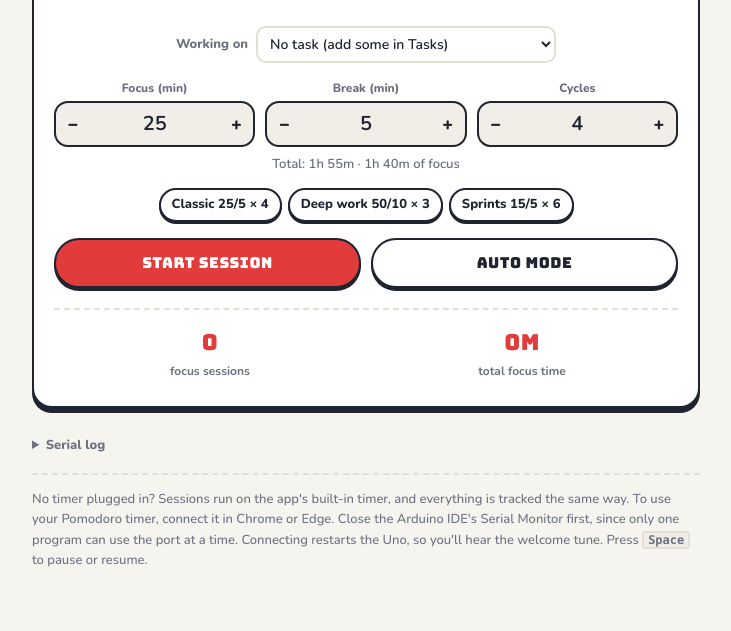
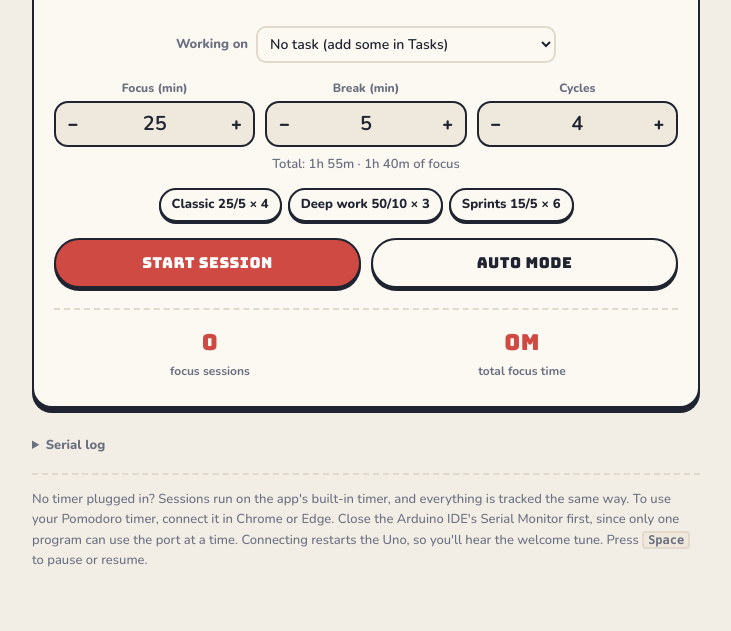
Before and after one commit to matthewtang29/pomegranate, a plain HTML site: page index.html in a window 1280 px wide. Shown: the part 480-1111 px from the top of the page, without its empty margins (274-1005 px from the left). Drawn offline with Linux system fonts and the light colour scheme.

Commit message:
Add files via upload

```diff
--- a/index.html
+++ b/index.html
@@ -6,13 +6,13 @@
 <meta name="viewport" content="width=device-width, initial-scale=1">
 <title>Pomegranate</title>
 <meta name="description" content="Pomegranate: control Matthew Tang's Arduino Pomodoro timer over USB, plan tasks, and track study time.">
-<meta name="theme-color" content="#e23b3b">
+<meta name="theme-color" content="#d04a44">
 <link rel="manifest" href="manifest.webmanifest">
 <link rel="icon" href="icons/icon.svg" type="image/svg+xml">
 <link rel="apple-touch-icon" href="icons/icon-192.png">
 <link rel="preload" href="fonts/bungee.woff2" as="font" type="font/woff2" crossorigin>
 <link rel="preload" href="fonts/nunito.woff2" as="font" type="font/woff2" crossorigin>
-<link rel="stylesheet" href="style.css?v=2026.10.02a">
+<link rel="stylesheet" href="style.css?v=2026.10.02b">
 <script>
   // Apply the saved theme before the page draws, so there's no flash of the default colors
   (function () {
@@ -60,7 +60,7 @@
         <div class="tm-label">Accent color</div>
         <div class="swatches" id="swatches" role="group" aria-label="Accent color"></div>
         <label class="custom-color">
-          <input type="color" id="customColor" value="#e23b3b">
+          <input type="color" id="customColor" value="#d04a44">
           <span>Custom color…</span>
         </label>
         <button type="button" class="small" id="themeReset">Reset to default</button>
@@ -391,16 +391,16 @@
 
 <div class="toast" id="toast" role="status"></div>
 
-<script src="app.js?v=2026.10.02a"></script>
-<script src="localtimer.js?v=2026.10.02a"></script>
-<script src="notify.js?v=2026.10.02a"></script>
-<script src="score.js?v=2026.10.02a"></script>
-<script src="analytics.js?v=2026.10.02a"></script>
-<script src="tasks.js?v=2026.10.02a"></script>
-<script src="calendar.js?v=2026.10.02a"></script>
-<script src="journal.js?v=2026.10.02a"></script>
-<script src="sync.js?v=2026.10.02a"></script>
-<script src="theme.js?v=2026.10.02a"></script>
-<script src="main.js?v=2026.10.02a"></script>
+<script src="app.js?v=2026.10.02b"></script>
+<script src="localtimer.js?v=2026.10.02b"></script>
+<script src="notify.js?v=2026.10.02b"></script>
+<script src="score.js?v=2026.10.02b"></script>
+<script src="analytics.js?v=2026.10.02b"></script>
+<script src="tasks.js?v=2026.10.02b"></script>
+<script src="calendar.js?v=2026.10.02b"></script>
+<script src="journal.js?v=2026.10.02b"></script>
+<script src="sync.js?v=2026.10.02b"></script>
+<script src="theme.js?v=2026.10.02b"></script>
+<script src="main.js?v=2026.10.02b"></script>
 </body>
 </html>
--- a/style.css
+++ b/style.css
@@ -5,23 +5,24 @@
 :root[data-theme="dark"] { color-scheme: dark; }
 
 :root {
-  --bg: #f6f4ef;
-  --card: #ffffff;
+  --bg: #f2eee6;
+  --card: #fcf9f3;
   --text: #1f2430;
   --muted: #6b7080;
-  --line: #e3dfd5;
-  --field: #f1eee7;
-  --focus: #e23b3b;
-  --rest: #2bb3a6;
-  --paused: #f28c28;
+  --line: #e0d9cc;
+  --field: #eee8dd;
+  --focus: #d04a44;
+  --rest: #3a9e94;
+  --paused: #dd8a3e;
   --idle: #c9c4b8;
-  --accent: #e23b3b;
+  --accent: #d04a44;
   --accent-text: #ffffff;
   --shadow: none;
   /* robot-lab look: chunky ink outlines, offset shadows, bright pops */
   --ink: #1f2430;
-  --pop: #f5c842;
-  --teal: #2bb3a6;
+  --pop: #e6c260;
+  --timer: #2a2f3b;
+  --teal: #3a9e94;
   --dot: rgba(31,36,48,.07);
   /* chart series (validated colorblind-safe set) + delta text */
   --s1: #2a78d6;
@@ -36,19 +37,20 @@
   :root:not([data-theme="light"]) {
     --bg: #181b23;
     --card: #242a37;
-    --text: #f3f0e8;
+    --text: #ebe5d8;
     --muted: #a3a8b6;
     --line: #363d4d;
     --field: #2d3443;
-    --focus: #ff5a5a;
-    --rest: #3ccbbc;
-    --paused: #f7a04a;
+    --focus: #dc5d57;
+    --rest: #4bb0a5;
+    --paused: #e09a58;
     --idle: #4a5163;
-    --accent: #f04848;
+    --accent: #d9524c;
     --shadow: none;
     --ink: #0a0c11;
-    --pop: #f5c842;
-    --teal: #3ccbbc;
+    --pop: #c9a64c;
+    --timer: #e6d7b8;
+    --teal: #4bb0a5;
     --dot: rgba(255,255,255,.05);
     --s1: #3987e5;
     --s2: #d95926;
@@ -62,19 +64,20 @@
 :root[data-theme="dark"] {
   --bg: #181b23;
   --card: #242a37;
-  --text: #f3f0e8;
+  --text: #ebe5d8;
   --muted: #a3a8b6;
   --line: #363d4d;
   --field: #2d3443;
-  --focus: #ff5a5a;
-  --rest: #3ccbbc;
-  --paused: #f7a04a;
+  --focus: #dc5d57;
+  --rest: #4bb0a5;
+  --paused: #e09a58;
   --idle: #4a5163;
-  --accent: #f04848;
+  --accent: #d9524c;
   --shadow: none;
   --ink: #0a0c11;
-  --pop: #f5c842;
-  --teal: #3ccbbc;
+  --pop: #c9a64c;
+  --timer: #e6d7b8;
+  --teal: #4bb0a5;
   --dot: rgba(255,255,255,.05);
   --s1: #3987e5;
   --s2: #d95926;
@@ -697,7 +700,7 @@ button.small.primary { font-size: 12px; }
 .presets button { color: var(--text); font-weight: 800; border-color: var(--ink); box-shadow: 0 2px 0 var(--ink); }
 .presets button:nth-child(1):hover:not(:disabled) { background: var(--pop); color: #1f2430; }
 .presets button:nth-child(2):hover:not(:disabled) { background: var(--teal); color: #1f2430; }
-.presets button:nth-child(3):hover:not(:disabled) { background: #f28c28; color: #1f2430; }
+.presets button:nth-child(3):hover:not(:disabled) { background: var(--paused); color: #1f2430; }
 .icon-btn { padding: 8px 11px; }
 .icon-btn[aria-pressed="true"] { background: var(--paused); color: #1f2430; border-color: var(--ink); }
 .a-foot button.danger, .task-edit .danger, .j-actions .danger { color: var(--down); }
@@ -784,7 +787,7 @@ code, kbd { border: 2px solid var(--line); background: var(--field); font-weight
 .dial .rim { stroke: var(--ink); stroke-width: 18; }
 .dial .track { stroke: var(--field); }
 .phase { font-family: "Bungee", "Nunito", sans-serif; font-weight: 400; font-size: 12px; letter-spacing: 1px; }
-.time { font-size: clamp(40px, 12vw, 54px); letter-spacing: 1px; text-shadow: 3px 3px 0 var(--pop); line-height: 1.15; }
+.time { font-size: clamp(40px, 12vw, 54px); letter-spacing: 1px; color: var(--timer); text-shadow: 3px 3px 0 var(--pop); line-height: 1.15; }
 [data-phase="rest"] .time { text-shadow: 3px 3px 0 var(--teal); }
 [data-phase="paused"] .time { text-shadow: 3px 3px 0 var(--paused); }
 .sub { font-weight: 600; font-size: 13px; }
--- a/sw.js
+++ b/sw.js
@@ -2,7 +2,7 @@
 // Network first, and every request double-checks with GitHub that the file hasn't
 // changed (instead of trusting the browser's 10-minute cache), so updates you push
 // show up the next time the app opens. The cached copy is only used when offline.
-const CACHE = 'pomegranate-v7';
+const CACHE = 'pomegranate-v8';
 const ASSETS = [
   './', 'index.html', 'style.css',
   'app.js', 'localtimer.js', 'notify.js', 'score.js', 'analytics.js', 'tasks.js', 'calendar.js', 'journal.js', 'sync.js', 'theme.js', 'main.js',
--- a/theme.js
+++ b/theme.js
@@ -3,10 +3,10 @@
 // The <head> of index.html applies the saved theme before the page draws.
 
 const THEME_KEY = 'pomodoro-theme';
-const DEFAULT_ACCENT = '#e23b3b';
+const DEFAULT_ACCENT = '#d04a44';
 const ACCENTS = [
-  ['Pomegranate', '#e23b3b'], ['Robot teal', '#2bb3a6'], ['Visor orange', '#f28c28'], ['Gear yellow', '#f5c842'],
-  ['Ocean', '#2f6fc4'], ['Grape', '#6a4fb0'], ['Forest', '#3e9b5a'], ['Graphite', '#4b5563'],
+  ['Pomegranate', '#d04a44'], ['Robot teal', '#3a9e94'], ['Visor orange', '#dd8a3e'], ['Gear yellow', '#e6c260'],
+  ['Ocean', '#3b6fb3'], ['Grape', '#6b56a8'], ['Forest', '#478f5c'], ['Graphite', '#4b5563'],
 ];
 let theme = { mode: 'system', accent: null };
 try { theme = { ...theme, ...JSON.parse(localStorage.getItem(THEME_KEY) || '{}') }; } catch (e) {}
```
Also changed, not shown: README.md, manifest.webmanifest.
